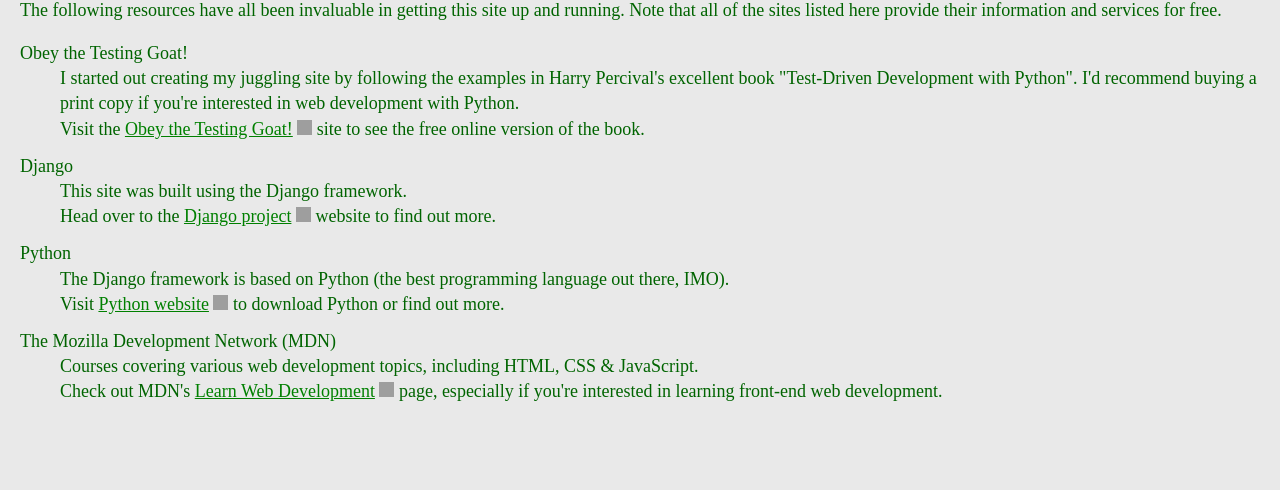
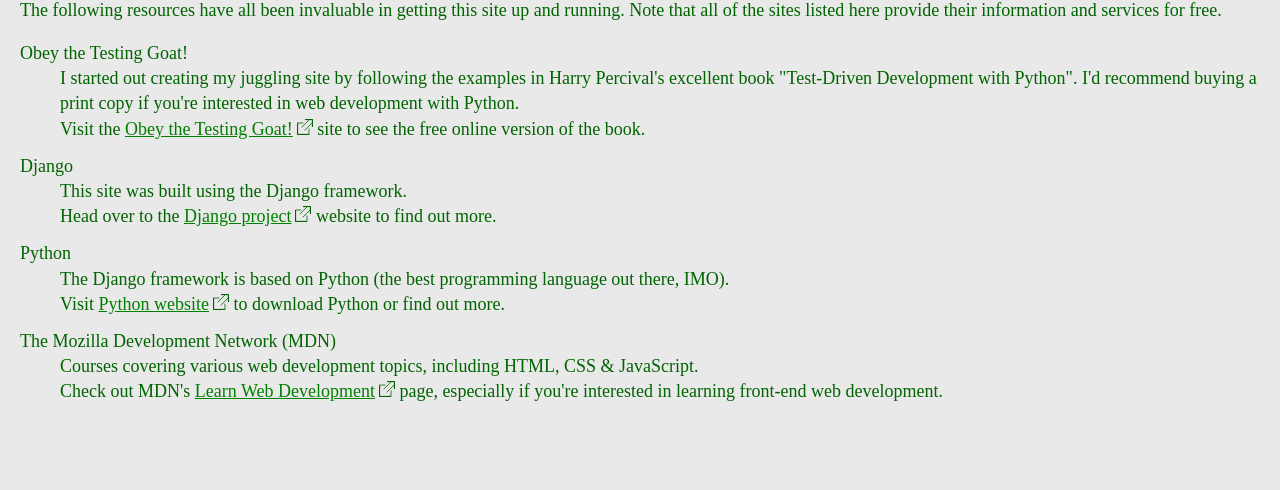
Before and after one commit to johnrjervis/django-juggling-website, a Django app: page /juggling/about/thanks/ in a window 1280 px wide. Shown: the part 206-696 px from the top of the page. Run offline with Django 3.2, Linux system fonts and the light colour scheme; some web fonts are replaced; grey boxes are pictures that could not be loaded.

Commit message:
Graphic for external links

```diff
--- a/vlog/static/vlog/style/style.css
+++ b/vlog/static/vlog/style/style.css
@@ -88,6 +88,15 @@ video {
 
 a {
   color: green;
+}
+
+a[href^="http"] {
+  padding-right: 2rem;
+  background: transparent url('../images/external_link.png') 100% 0;
+  background-image: linear-gradient(transparent, transparent), url('../images/external_link.svg');
+  background-repeat: no-repeat;
+  background-position: 100% 0;
+  background-size: 1.6rem;
 }
 
 a:visited {
@@ -196,8 +205,7 @@ section.comments {
 }
 
 form,
-p.comment,
-p.video_pub_date {
+.comments > p {
   margin: 0.5rem;
   width: 80%;
   min-width: 10rem;
--- a/vlog/templates/vlog/thanks.html
+++ b/vlog/templates/vlog/thanks.html
@@ -16,7 +16,6 @@
         <dd>
           Visit the
           <a href="https://www.obeythetestinggoat.com/" target="_blank">Obey the Testing Goat!</a>
-          <img src="images/external_link.png" alt="(external link)" srcset="images/external_link.svg">
           site to see the free online version of the book.
         </dd>
 
@@ -25,7 +24,6 @@
         <dd>
           Head over to the
           <a href="https://www.djangoproject.com/" target="_blank">Django project</a>
-          <img src="images/external_link.png" alt="(external link)" srcset="images/external_link.svg">
           website to find out more.
         </dd>
 
@@ -34,7 +32,6 @@
         <dd>
           Visit
           <a href="https://www.python.org/" target="_blank">Python website</a>
-          <img src="images/external_link.png" alt="(external link)" srcset="images/external_link.svg">
           to download Python or find out more.
         </dd>
 
@@ -43,7 +40,6 @@
         <dd>
           Check out MDN's
           <a href="https://developer.mozilla.org/en-US/" target="_blank">Learn Web Development</a>
-          <img src="images/external_link.png" alt="(external link)" srcset="images/external_link.svg">
           page, especially if you're interested in learning front-end web development.
         </dd>
        </dl>
```
Also changed, not shown: vlog/static/vlog/images/external_link.png (added), vlog/static/vlog/images/external_link.svg (added), 1 other file.
